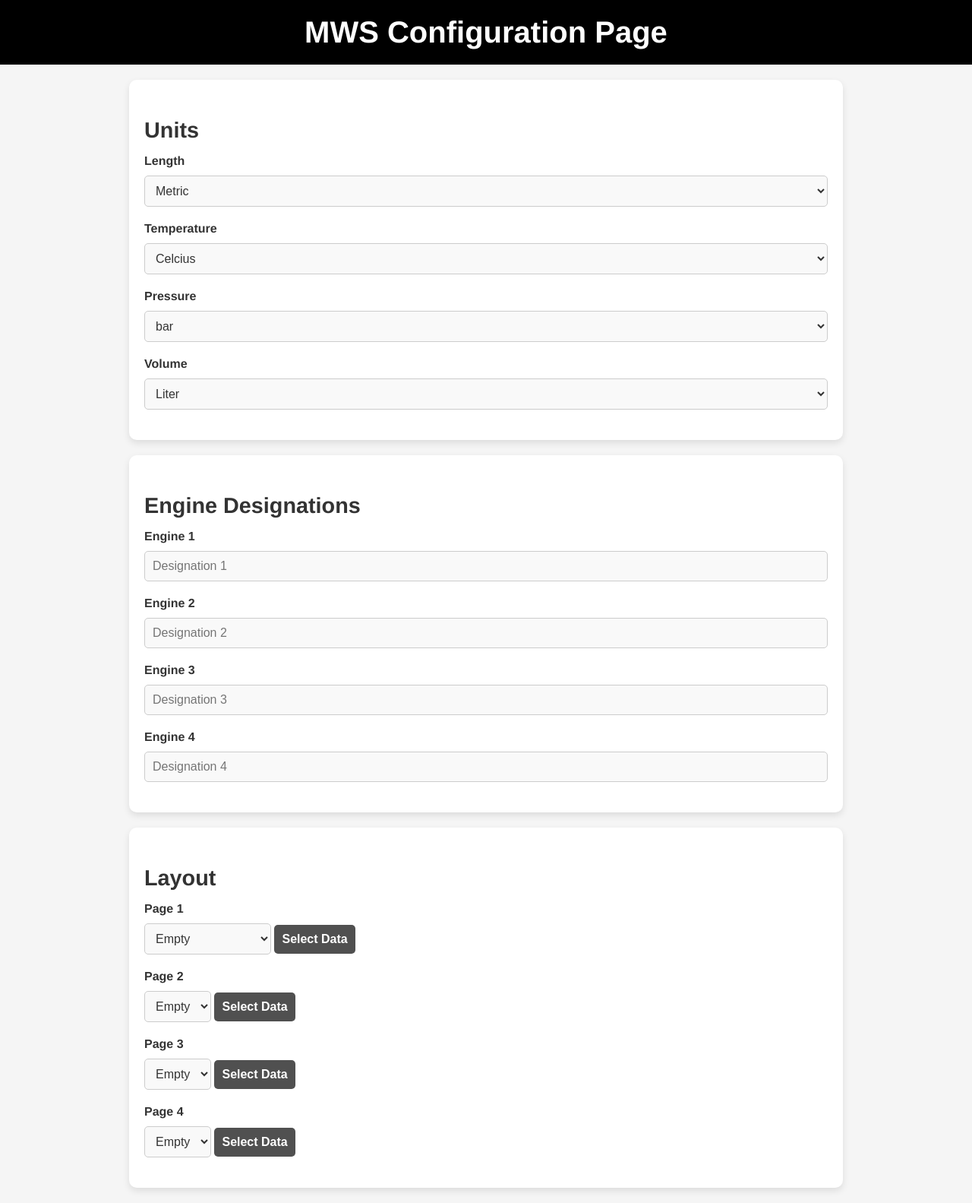
After one commit to RoMa3030/MarineWebServer, a FastAPI app: template templates/MWS_Config.html in a window 1280 px wide. The commit adds this page. Shown: the whole page at 76% size. Run offline with FastAPI, Linux system fonts and the light colour scheme; the template is opened without the code that fills it, so the values that code supplies are empty.

Commit message:
added basic design for Configuration website

```diff
--- a/engine_data_reader.py
+++ b/engine_data_reader.py
@@ -1,9 +1,9 @@
 
 import numpy as np
 import time
-import pigpio
+#import pigpio
 import os
-import can
+#import can
 import vessel_data
 from vessel_data import parameter_type
 import NMEA2000_handler
@@ -28,7 +28,7 @@ class engine_data_interface:
 		}
 
 		self.data_mngr = vessel_data.vessel_data_manager()
-		self._n2k = NMEA2000_handler.n2k_handler(self.data_mngr)
+		"""self._n2k = NMEA2000_handler.n2k_handler(self.data_mngr)
 
 		# setup I2C communication (To ADC)
 		self._pi = pigpio.pi()
@@ -39,7 +39,7 @@ class engine_data_interface:
 		self._active_ain = -1
 
 		self._can0 = None
-		self.initialize_can_interface()
+		self.initialize_can_interface()"""
 
 
 	def read_engine_data(self):
@@ -182,7 +182,7 @@ class engine_data_interface:
 	# -------------------------------------------------------------------------------------
 
 	def shutdown(self):
-		self._pi.i2c_close(self._i2c_handle)
+		"""self._pi.i2c_close(self._i2c_handle)
 		self._pi.stop()
-		os.system('sudo ifconfig can0 down')
+		os.system('sudo ifconfig can0 down')"""
 		print("Engine Data Reader shutting down")
--- a/main.py
+++ b/main.py
@@ -10,7 +10,7 @@ import uvicorn
 
 import threading
 import time
-import pigpio
+#import pigpio
 import signal
 
 from engine_data_reader import engine_data_interface
@@ -39,7 +39,7 @@ templates = Jinja2Templates(directory="templates")
 @app.get("/", response_class=HTMLResponse)
 def read_root(request: Request):
     # render and return the index.html template
-    return templates.TemplateResponse("index.html",{"request": request})
+    return templates.TemplateResponse("MWS.html",{"request": request})
 
 
 @app.get("/favicon.ico")
@@ -75,7 +75,11 @@ async def get_DataTypeMappings():
 def get_engine_data():
     return engine_interface.get_current_engine_data()
 
-
+#--------------------------------------------------------------------------------------
+@app.get("/Config", response_class=HTMLResponse)
+def read_root(request: Request):
+    # render and return the index.html template
+    return templates.TemplateResponse("MWS_Config.html",{"request": request})
 
 
 
--- /dev/null
+++ b/static/css/ConfigPage_Styles.css
@@ -0,0 +1,92 @@
+/* General Body Styles */
+body {
+    font-family: 'Helvetica Neue', Helvetica, Arial, sans-serif;
+    margin: 0;
+    padding: 0;
+    background-color: #f5f5f5;
+    color: #333;
+}
+
+/* Page Header */
+h1 {
+    font-size: 2.5em;
+    font-weight: bold;
+    background-color: #000;
+    color: white;
+    text-align: center;
+    padding: 20px;
+    margin: 0;
+}
+
+/* Subtitle Styles */
+h2 {
+    font-size: 1.8em;
+    color: #333;
+    margin-top: 30px;
+    margin-bottom: 15px;
+    font-weight: 600;
+}
+
+/* Section Container */
+.section {
+    margin: 20px auto;
+    padding: 20px;
+    max-width: 900px;
+    background-color: white;
+    border-radius: 10px;
+    box-shadow: 0 4px 10px rgba(0, 0, 0, 0.1);
+}
+
+/* Field Group Styling (aligning label and input) */
+.field-group {
+    display: flex;
+    flex-direction: column;
+    gap: 10px;
+    margin-bottom: 20px;
+}
+
+/* Label Styling */
+label {
+    font-size: 1em;
+    font-weight: 600;
+    color: #333;
+}
+
+/* Form Element Styling */
+select, input[type="text"], button {
+    padding: 10px;
+    font-size: 1em;
+    border-radius: 5px;
+    border: 1px solid #ccc;
+    background-color: #f9f9f9;
+    color: #333;
+}
+
+select:focus, input[type="text"]:focus {
+    outline: none;
+    border-color: #03356b;
+}
+
+/* Button Styling */
+button {
+    background-color: #505050;
+    color: white;
+    border: none;
+    cursor: pointer;
+    font-weight: bold;
+    transition: background-color 0.3s ease;
+}
+
+button:hover {
+    background-color: #333;
+}
+
+/* Responsive Design */
+@media (max-width: 768px) {
+    .field-group {
+        flex-direction: column;
+    }
+    select, input[type="text"], button {
+        width: 100%;
+    }
+}
--- a/templates/index.html
+++ b/templates/MWS.html
@@ -3,8 +3,8 @@
 <head>
     <meta charset="UTF-8">
     <meta name="viewport" content="width=device-width, initial-scale=1.0">
-    <title>Grid Layout</title>
-    <link rel="stylesheet" href="{{ url_for('static', path='/css/styles.css') }}">
+    <title>Marine Webserver</title>
+    <link rel="stylesheet" href="{{ url_for('static', path='/css/MWS_Styles.css') }}">
     <link rel="icon" href="{{ url_for('static', path='/favicon.ico') }}">
     <script src="{{ url_for('static', path='/js/gauges.js') }}"></script>  <!-- must be added BEFORE dashbord.js -->
     <script src="{{ url_for('static', path='/js/dashboard.js') }}"></script>
--- /dev/null
+++ b/templates/MWS_Config.html
@@ -0,0 +1,111 @@
+<!DOCTYPE html>
+<html lang="en">
+<head>
+  <meta charset="UTF-8">
+  <meta name="viewport" content="width=device-width, initial-scale=1">
+  <title>MWS Configuration Page</title>
+  <link rel="stylesheet" href="{{ url_for('static', path='/css/ConfigPage_Styles.css') }}">
+  <link rel="icon" href="{{ url_for('static', path='/favicon.ico') }}">
+</head>
+<body>
+
+    <h1>MWS Configuration Page</h1>
+
+    <div class="section">
+      <h2>Units</h2>
+      <div class="field-group">
+        <label for="unitLength">Length</label>
+        <select id="unitLength">
+          <option>Metric</option>
+          <option>Imperial</option>
+          <option>Nautic</option>
+        </select>
+      </div>
+      <div class="field-group">
+        <label for="unitTemperature">Temperature</label>
+        <select id="unitTemperature">
+          <option>Celcius</option>
+          <option>Fahrenheit</option>
+        </select>
+      </div>
+      <div class="field-group">
+        <label for="unitPressure">Pressure</label>
+        <select id="unitPressure">
+          <option>bar</option>
+          <option>psi</option>
+        </select>
+      </div>
+      <div class="field-group">
+        <label for="unitVolume">Volume</label>
+        <select id="unitVolume">
+          <option>Liter</option>
+          <option>Gallon</option>
+        </select>
+      </div>
+    </div>
+
+    <div class="section">
+      <h2>Engine Designations</h2>
+      <div class="field-group">
+        <label for="engine1">Engine 1</label>
+        <input type="text" id="engine1" placeholder="Designation 1">
+      </div>
+      <div class="field-group">
+        <label for="engine2">Engine 2</label>
+        <input type="text" id="engine2" placeholder="Designation 2">
+      </div>
+      <div class="field-group">
+        <label for="engine3">Engine 3</label>
+        <input type="text" id="engine3" placeholder="Designation 3">
+      </div>
+      <div class="field-group">
+        <label for="engine4">Engine 4</label>
+        <input type="text" id="engine4" placeholder="Designation 4">
+      </div>
+    </div>
+
+    <div class="section">
+        <h2>Layout</h2>
+        <div class="field-group">
+            <label for="layout1">Page 1</label>
+            <div class="dropdown-container">
+                <select id="layout1">
+                    <option>Empty</option>
+                    <option>Numeric Grid 3x2</option>
+                    <option>Dash</option>
+                    <option>Columns</option>
+                </select>
+                <button>Select Data</button>
+            </div>
+        </div>
+        <div class="field-group">
+            <label for="layout2">Page 2</label>
+            <div class="dropdown-container">
+                <select id="layout2">
+                    <option>Empty</option>
+                </select>
+                <button>Select Data</button>
+            </div>
+        </div>
+        <div class="field-group">
+            <label for="layout3">Page 3</label>
+            <div class="dropdown-container">
+                <select id="layout3">
+                    <option>Empty</option>
+                </select>
+                <button>Select Data</button>
+            </div>
+        </div>
+        <div class="field-group">
+            <label for="layout4">Page 4</label>
+            <div class="dropdown-container">
+                <select id="layout4">
+                    <option>Empty</option>
+                </select>
+                <button>Select Data</button>
+            </div>
+        </div>
+    </div>
+
+</body>
+</html>
```
Also changed, not shown: static/css/MWS_Styles.css (renamed from static/css/styles.css).
